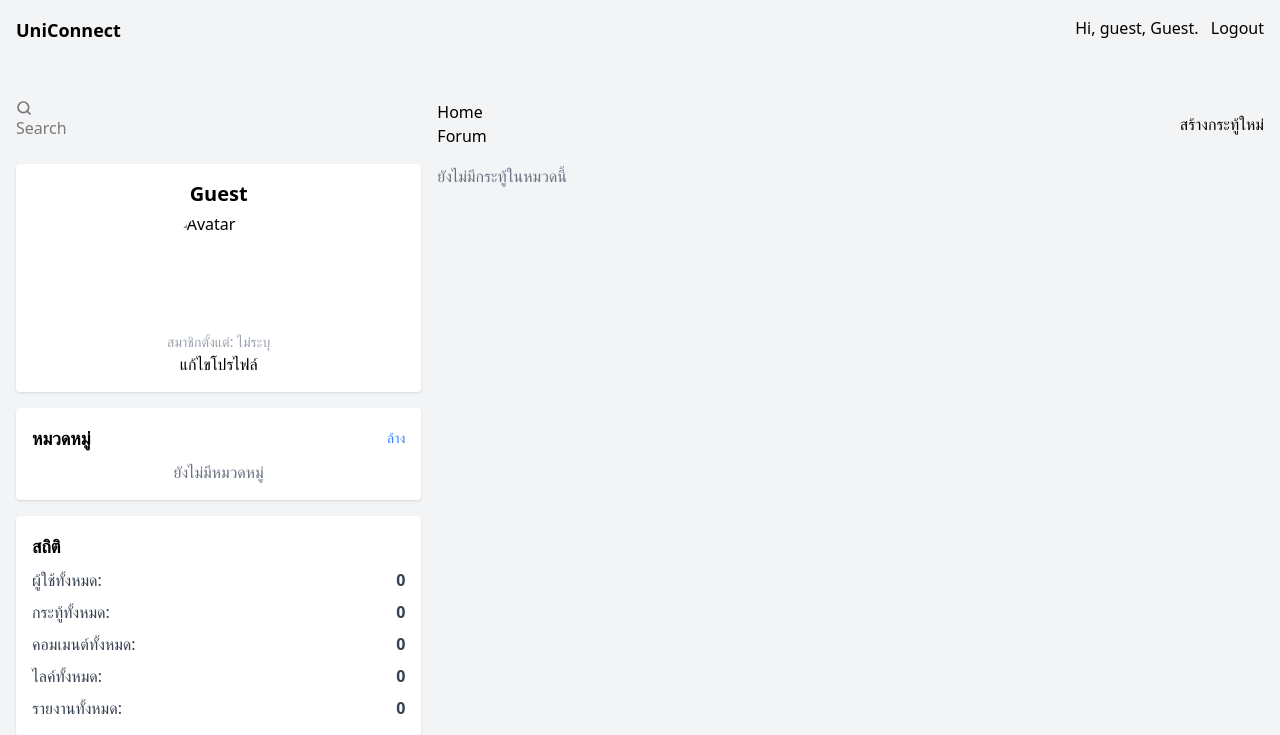
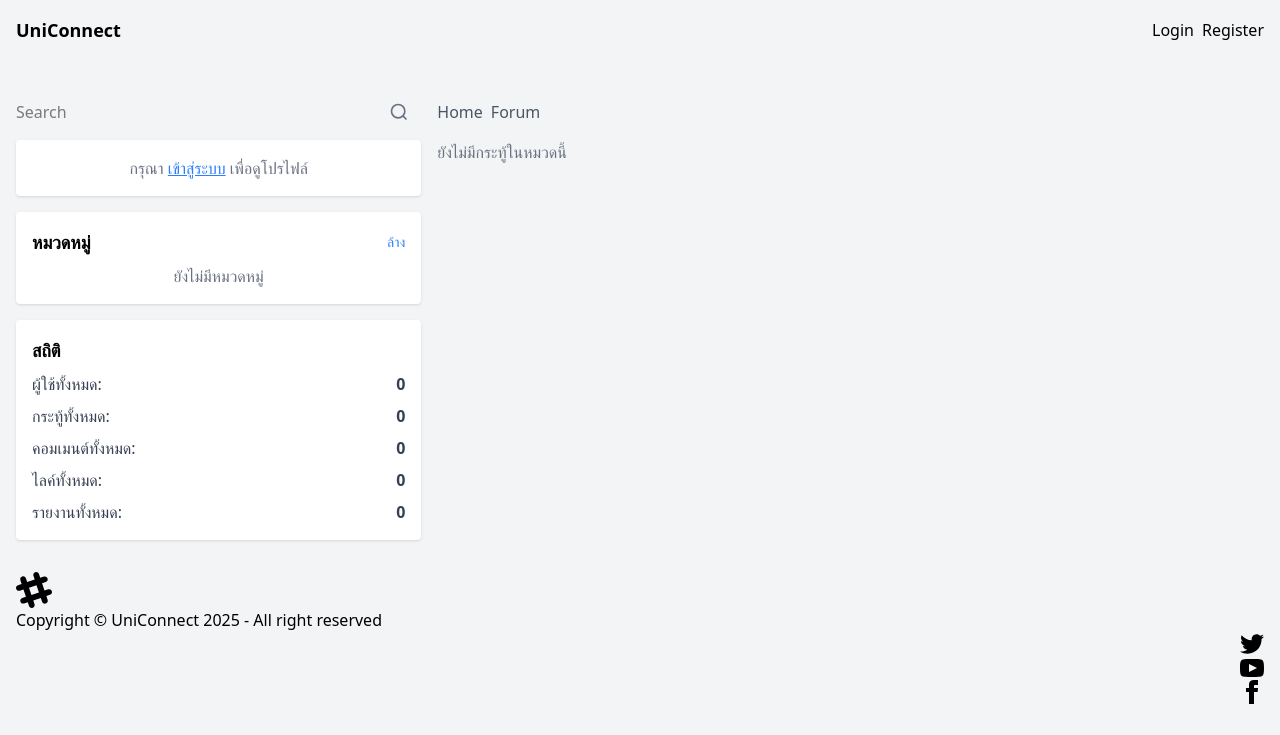
Before and after one commit to julaluxx/UniConnect, a PHP site: page / in a window 1280 px wide. Shown: the top 735 px of the page. After the commit the page ends 704 px from the top, so only its background shows below. Run offline with PHP 8.4, Linux system fonts and the light colour scheme; data that the repository does not hold is empty; some libraries are stand-ins or nearby versions.

Commit message:
Refactor XVII

```diff
--- a/components/Navbar.php
+++ b/components/Navbar.php
@@ -1,12 +1,18 @@
-<nav class="bg-primary text-primary-content p-4 flex justify-between">
-    <a href="index.php" class="font-bold text-lg">UniConnect</a>
-    <div>
-        <?php if (isset($currentUser)): ?>
-            <span>Hi, <?= htmlspecialchars($currentUser['role'] ?? 'user') ?>, <?= htmlspecialchars($currentUser['username'] ?? 'ไม่ระบุ') ?>.</span>
-            <a href="?action=logout" class="btn btn-sm btn-secondary ml-2">Logout</a>
+<nav class="bg-primary text-primary-content p-4 flex justify-between items-center">
+    <!-- Logo / Brand -->
+    <a href="index.php" class="font-bold text-lg hover:text-secondary transition">UniConnect</a>
+
+    <!-- User Actions -->
+    <div class="flex items-center space-x-2">
+        <?php if ($currentUser['role'] !== 'guest'): ?>
+            <span class="text-sm">
+                Hi, <span class="font-semibold"><?= htmlspecialchars($currentUser['username']) ?></span>
+                (<?= htmlspecialchars($currentUser['role']) ?>)
+            </span>
+            <a href="?action=logout" class="btn btn-sm btn-secondary">Logout</a>
         <?php else: ?>
             <a href="?action=login" class="btn btn-sm btn-secondary">Login</a>
-            <a href="?action=register" class="btn btn-sm btn-accent ml-2">Register</a>
+            <a href="?action=register" class="btn btn-sm btn-accent">Register</a>
         <?php endif; ?>
     </div>
 </nav>
--- a/components/Profile.php
+++ b/components/Profile.php
@@ -1,7 +1,8 @@
 <?php
 // components/Profile.php
+
 // ตรวจสอบว่ามีผู้ใช้ login หรือไม่
-if (!$currentUser) {
+if ($currentUser['role'] === 'guest') {
     echo '<div class="card bg-white p-4 mb-4 shadow rounded text-center">';
     echo '<p class="text-gray-500">กรุณา <a href="?action=login" class="text-blue-500 underline">เข้าสู่ระบบ</a> เพื่อดูโปรไฟล์</p>';
     echo '</div>';
@@ -11,36 +12,32 @@ if (!$currentUser) {
 // กำหนดค่า default ถ้าไม่มีข้อมูล
 $username = htmlspecialchars($currentUser['username'] ?? 'ไม่ระบุ');
 $email = htmlspecialchars($currentUser['email'] ?? 'ไม่ระบุ');
-$avatar = htmlspecialchars($currentUser['avatar'] ?? 'https://via.placeholder.com/150');
+$avatar = htmlspecialchars($currentUser['profile_image'] ?? './assets/square_holder.png');
+$bio = htmlspecialchars($currentUser['bio'] ?? 'สวัสดี');
 $joinedAt = isset($currentUser['created_at']) ? date('d M Y', strtotime($currentUser['created_at'])) : 'ไม่ระบุ';
+$role = htmlspecialchars($currentUser['role'] ?? 'user');
 ?>
 
 <div class="card bg-white p-4 mb-4 shadow rounded">
     <div class="flex flex-col items-center">
-        <!-- Username -->
-        <h3 class="card-title text-xl font-bold mb-1"><?= $username; ?></h3>
+        <!-- Avatar -->
+        <img src="<?= $avatar; ?>" alt="Avatar"
+            class="w-24 h-24 rounded-full mb-3 object-cover border-2 border-primary">
 
-        <!-- Avatar -->
-        <img src="<?= $avatar; ?>" alt="Avatar" class="w-24 h-24 rounded-full mb-4">
+        <!-- Username & Role -->
+        <h3 class="text-xl font-bold"><?= $username; ?></h3>
+        <span class="text-sm text-gray-500 mb-2"><?= ucfirst($role); ?></span>
 
-        <div class="card-body items-center">
+        <!-- Email -->
+        <p class="text-gray-600 mb-2"><?= $email; ?></p>
 
-            <!-- Email -->
-            <p class="text-gray-500 mb-2"><?= $email; ?></p>
+        <!-- Bio -->
+        <p class="text-gray-700 text-center mb-2"><?= $bio; ?></p>
 
-            <!-- Bio -->
-            <p>
-                <?= $currentUser['bio']; ?>
-            </p>
+        <!-- Joined Date -->
+        <p class="text-gray-400 text-sm mb-4">สมาชิกตั้งแต่: <?= $joinedAt; ?></p>
 
-            <!-- Joined Date -->
-            <p class="text-gray-400 text-sm">สมาชิกตั้งแต่: <?= $joinedAt; ?></p>
-
-        </div>
-
-        <!-- Edit Profile -->
-        <div class="btn btn-outline">
-            <a href="?action=edit-profile">แก้ไขโปรไฟล์</a>
-        </div>
+        <!-- Edit Profile Button -->
+        <a href="?action=edit-profile" class="btn btn-outline btn-sm">แก้ไขโปรไฟล์</a>
     </div>
 </div>
--- a/components/TopBar.php
+++ b/components/TopBar.php
@@ -1,42 +1,84 @@
-<div id="top-bar" class="grid grid-cols-3 gap-4 mb-4">
+<div id="top-bar" class="grid grid-cols-3 gap-4 mb-4 items-center">
+
     <!-- Search box -->
-    <label class="input w-full">
-        <svg class="h-[1em] opacity-50" xmlns="http://www.w3.org/2000/svg" viewBox="0 0 24 24">
-            <g stroke-linejoin="round" stroke-linecap="round" stroke-width="2.5" fill="none" stroke="currentColor">
-                <circle cx="11" cy="11" r="8"></circle>
-                <path d="m21 21-4.3-4.3"></path>
-            </g>
-        </svg>
-        <input type="search" required placeholder="Search" />
-    </label>
+    <form method="GET" action="" class="w-full">
+        <div class="relative">
+            <input type="search" name="q" placeholder="Search" class="input w-full pr-10" />
+            <button type="submit" class="absolute right-0 top-0 h-full px-3 text-gray-500">
+                <svg class="h-5 w-5" xmlns="http://www.w3.org/2000/svg" fill="none" viewBox="0 0 24 24"
+                    stroke="currentColor" stroke-width="2">
+                    <circle cx="11" cy="11" r="8"></circle>
+                    <path d="M21 21l-4.3-4.3"></path>
+                </svg>
+            </button>
+        </div>
+    </form>
 
     <!-- Breadcrumb -->
     <div class="breadcrumbs w-full">
-        <ul>
-            <li><a href="./index.php">Home</a></li>
-            <li>Forum</li>
-            <?php if (isset($_GET['category'])): ?>
-                <?php
-                $categoryName = 'ไม่ระบุหมวดหมู่';
-                foreach ($categories as $category) {
-                    if ((int) $_GET['category'] === (int) $category['id']) {
-                        $categoryName = htmlspecialchars($category['name']);
+        <ul class="flex space-x-2 text-gray-600">
+            <li><a href="./index.php" class="hover:underline">Home</a></li>
+
+            <?php
+            $action = $_GET['action'] ?? '';
+            $threadId = $_GET['thread'] ?? null;
+            $categoryId = $_GET['category'] ?? null; // สำหรับหน้า category list
+
+            // ฟังก์ชันหาชื่อ category
+            function getCategoryName($categories, $id)
+            {
+                foreach ($categories as $cat) {
+                    if ($cat['id'] == $id)
+                        return $cat['name'];
+                }
+                return 'Unknown Category';
+            }
+
+            if ($action === 'login') {
+                echo '<li>Login</li>';
+            } elseif ($action === 'register') {
+                echo '<li>Register</li>';
+            } elseif ($action === 'create-new-thread') {
+                echo '<li><a href="./index.php?action=forum" class="hover:underline">Forum</a></li>';
+                echo '<li>สร้างกระทู้ใหม่</li>';
+            } elseif ($threadId) {
+                // หา thread
+                $threadTitle = 'Unknown Thread';
+                $threadCategoryId = null;
+                foreach ($threads as $thread) {
+                    if ($thread['id'] == $threadId) {
+                        $threadTitle = $thread['title'];
+                        $threadCategoryId = $thread['category_id'] ?? null;
                         break;
                     }
                 }
-                ?>
-                <li><?= $categoryName; ?></li>
-            <?php endif; ?>
+
+                // แสดง category
+                if ($threadCategoryId) {
+                    $catName = getCategoryName($categories, $threadCategoryId);
+                    echo '<li><a href="?category=' . $threadCategoryId . '" class="hover:underline">' . htmlspecialchars($catName) . '</a></li>';
+                }
+
+                echo '<li>' . htmlspecialchars($threadTitle) . '</li>';
+            } elseif ($categoryId) {
+                // หน้า category list
+                $catName = getCategoryName($categories, $categoryId);
+                echo '<li>' . htmlspecialchars($catName) . '</li>';
+            } else {
+                // default
+                echo '<li>Forum</li>';
+            }
+            ?>
         </ul>
     </div>
 
 
     <!-- Create New Thread -->
-    <div class="button flex justify-end w-full">
-        <?php if ($currentUser): ?>
-            <button class="btn btn-dash btn-primary">
-                <a href="?action=create-new-thread">สร้างกระทู้ใหม่</a>
-            </button>
+    <div class="flex justify-end w-full">
+        <?php if ($currentUser['role'] !== 'guest'): ?>
+            <a href="?action=create-new-thread" class="btn btn-dash btn-primary">
+                สร้างกระทู้ใหม่
+            </a>
         <?php endif; ?>
     </div>
 </div>
```
